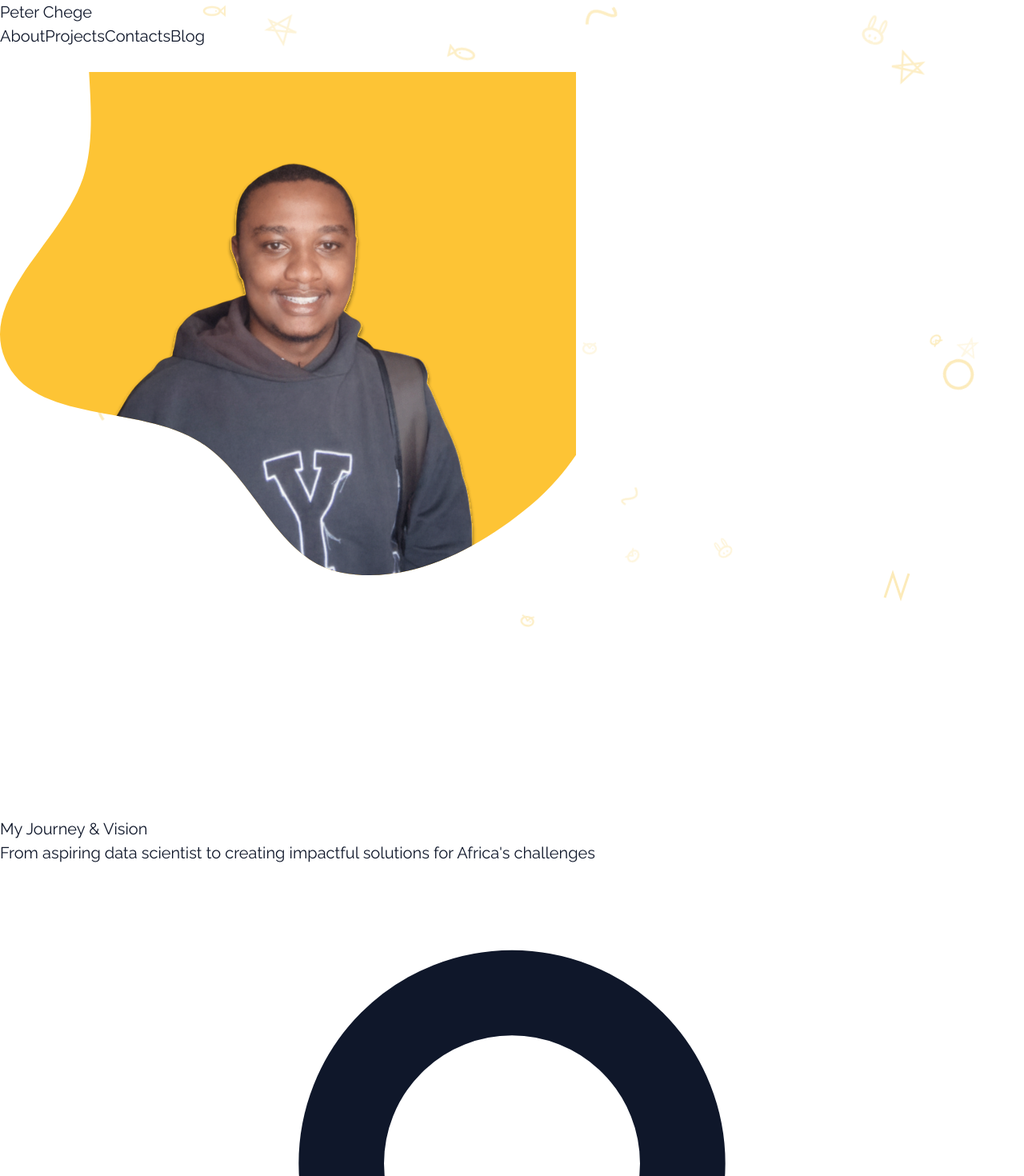
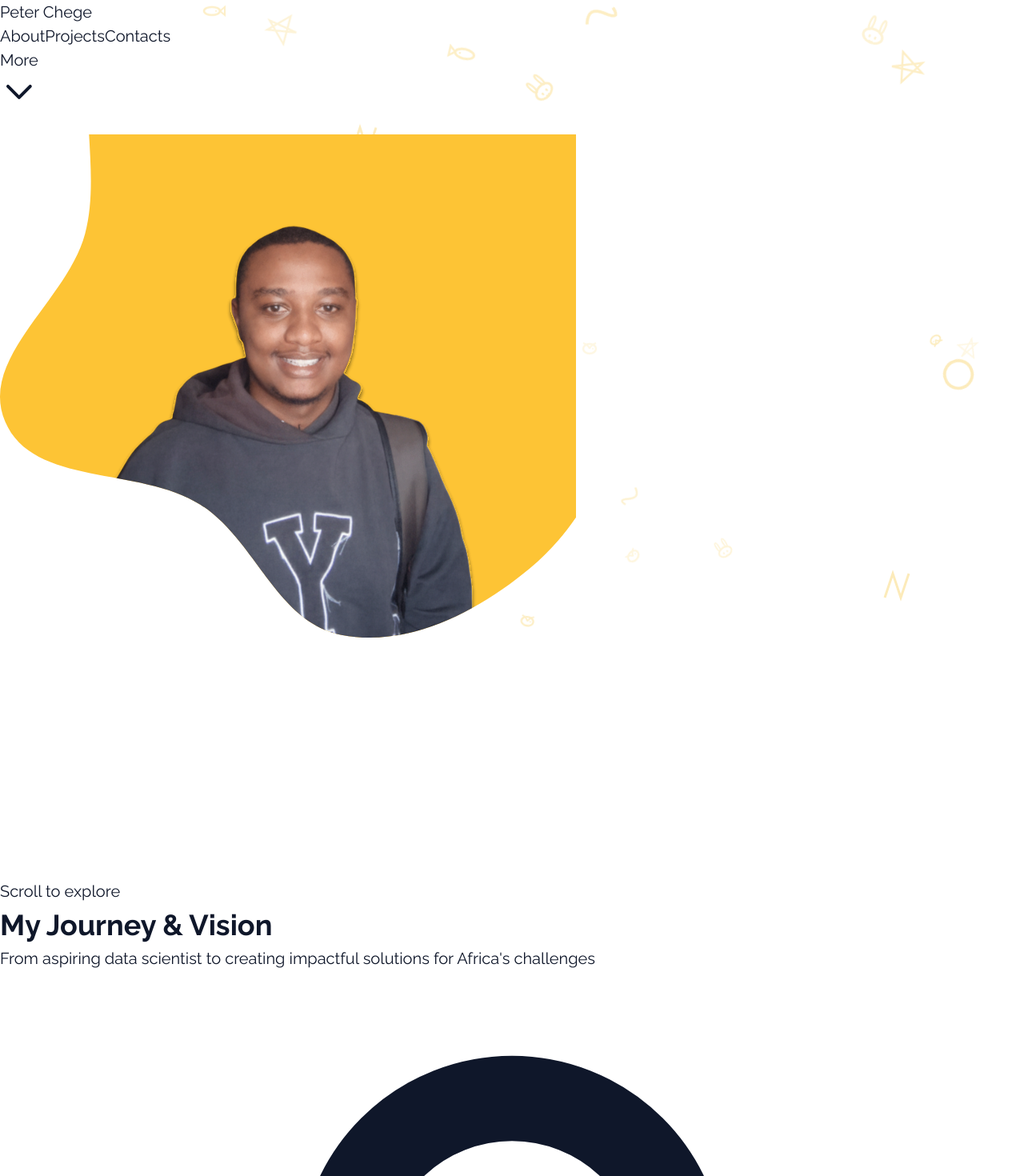
Before and after one commit to peter-njoro/react, a React (Vite) app: page / in a window 1280 px wide. Shown: the top 1470 px of the page at 80% size. Built offline with nearby package versions, Linux system fonts and the light colour scheme.

Commit message:
update complete.

```diff
--- a/src/data/data.ts
+++ b/src/data/data.ts
@@ -1,3 +1,5 @@
+import { lazy } from "react";
+
 export const about = [
     {
         title: "About Me",
@@ -298,5 +300,11 @@ export const navItems = [
     { label: "About", href: "#about" },
     { label: "Projects", href: "#projects" },
     { label: "Contacts", href: "#contacts" },
-    { label: "Blog", href: "/blog"}
+    { label: "Blog", href: "/blog"},
+    { label: "Case Studies", href: "#case-studies" },
+    { label: "Achievements", href: "#achievements" },
+    { label: "Resume", href: "assets/files/Peter_Chege-Resume.pdf" },
+    { label: "Skills", href: "#skills" },
+    { label: "Experience", href: "#experience" },
+    { label: "Hire Me", href: "#contact" },
 ];
--- a/src/index.css
+++ b/src/index.css
@@ -70,6 +70,16 @@
 .animate-spin {
   animation: var(--animate-spin);
 }
+
+h2 {
+  font-weight: bold !important;
+  font-size: 36px;
+}
+
+/* Or if you want to use numeric font weights */
+/* h2 {
+  font-weight: 700 !important;
+} */
 
 @keyframes spin {
   to {
--- a/src/screens/PortfolioWithForm/Header.tsx
+++ b/src/screens/PortfolioWithForm/Header.tsx
@@ -3,36 +3,110 @@ import { navItems } from "../../data/data";
 
 export default function Header() {
     const [menuOpen, setMenuOpen] = React.useState(false);
+    const [dropdownOpen, setDropdownOpen] = React.useState(false);
+
+    // Main nav items to show directly
+    const mainNavItems = navItems.filter(item =>
+        item.label === "About" || item.label === "Projects" || item.label === "Contacts"
+    );
+
+    // Dropdown items (everything else)
+    const dropdownItems = navItems.filter(item =>
+        item.label !== "About" && item.label !== "Projects" && item.label !== "Contacts"
+    );
 
     React.useEffect(() => {
         const onKey = (e: KeyboardEvent) => {
-            if (e.key === 'Escape') setMenuOpen(false);
+            if (e.key === 'Escape') {
+                setMenuOpen(false);
+                setDropdownOpen(false);
+            }
         };
         const onResize = () => {
-            if (window.innerWidth >= 768) setMenuOpen(false);
+            if (window.innerWidth >= 768) {
+                setMenuOpen(false);
+            }
         };
+
+        const handleClickOutside = (e: MouseEvent) => {
+            if (dropdownOpen && !(e.target as Element).closest('.dropdown-container')) {
+                setDropdownOpen(false);
+            }
+        };
+
         window.addEventListener('keydown', onKey);
         window.addEventListener('resize', onResize);
+        document.addEventListener('mousedown', handleClickOutside);
+
         return () => {
             window.removeEventListener('keydown', onKey);
             window.removeEventListener('resize', onResize);
+            document.removeEventListener('mousedown', handleClickOutside);
         };
-    }, []);
+    }, [dropdownOpen]);
 
     return (
         <header className="w-full h-16 flex justify-between items-center px-4 sm:px-8 lg:px-16 bg-transparent shadow-sm sticky top-0 z-10">
             <div className="font-bold text-font-high-emphasis text-lg whitespace-nowrap">Peter Chege</div>
 
-            <nav className="hidden md:flex gap-12">
-                {navItems.map((item) => (
-                    <a key={item.label} href={item.href} className="font-body-18px text-font-high-emphasis hover:text-brand-yellow transition-colors">
+            {/* Desktop Navigation */}
+            <nav className="hidden md:flex gap-8 items-center">
+                {/* Main nav items */}
+                {mainNavItems.map((item) => (
+                    <a
+                        key={item.label}
+                        href={item.href}
+                        className="font-body-18px text-font-high-emphasis hover:text-brand-yellow transition-colors duration-300"
+                    >
                         {item.label}
                     </a>
                 ))}
+
+                {/* Dropdown for other items */}
+                {dropdownItems.length > 0 && (
+                    <div className="relative dropdown-container">
+                        <button
+                            onClick={() => setDropdownOpen(!dropdownOpen)}
+                            className="flex items-center gap-1 font-body-18px text-font-high-emphasis hover:text-brand-yellow transition-colors duration-300 focus:outline-none"
+                        >
+                            More
+                            <svg
+                                className={`w-4 h-4 transform transition-transform duration-300 ${dropdownOpen ? 'rotate-180' : ''}`}
+                                fill="none"
+                                stroke="currentColor"
+                                viewBox="0 0 24 24"
+                            >
+                                <path strokeLinecap="round" strokeLinejoin="round" strokeWidth={2} d="M19 9l-7 7-7-7" />
+                            </svg>
+                        </button>
+
+                        {/* Dropdown Menu */}
+                        {dropdownOpen && (
+                            <div className="absolute top-full right-0 mt-2 w-48 bg-white rounded-lg shadow-lg border border-gray-200 py-2 z-20">
+                                {dropdownItems.map((item) => (
+                                    <a
+                                        key={item.label}
+                                        href={item.href}
+                                        onClick={() => setDropdownOpen(false)}
+                                        className="block px-4 py-2 text-font-high-emphasis hover:bg-gray-50 hover:text-brand-yellow transition-colors duration-200"
+                                    >
+                                        {item.label}
+                                    </a>
+                                ))}
+                            </div>
+                        )}
+                    </div>
+                )}
             </nav>
 
+            {/* Mobile Menu Button */}
             <div className="md:hidden">
-                <button aria-controls="mobile-menu" aria-expanded={menuOpen} onClick={() => setMenuOpen((s) => !s)} className="p-2 rounded-md inline-flex items-center justify-center focus:outline-none focus:ring-2 focus:ring-offset-2">
+                <button
+                    aria-controls="mobile-menu"
+                    aria-expanded={menuOpen}
+                    onClick={() => setMenuOpen((s) => !s)}
+                    className="p-2 rounded-md inline-flex items-center justify-center focus:outline-none focus:ring-2 focus:ring-offset-2"
+                >
                     {menuOpen ? (
                         <svg xmlns="http://www.w3.org/2000/svg" className="h-6 w-6" fill="none" viewBox="0 0 24 24" stroke="currentColor">
                             <path strokeLinecap="round" strokeLinejoin="round" strokeWidth={2} d="M6 18L18 6M6 6l12 12" />
@@ -45,11 +119,17 @@ export default function Header() {
                 </button>
             </div>
 
+            {/* Mobile Menu */}
             {menuOpen && (
                 <div id="mobile-menu" className="md:hidden absolute top-16 left-0 right-0 bg-white shadow-md z-20">
-                    <div className="flex flex-col p-4 gap-2">
+                    <div className="flex flex-col p-4 gap-1">
                         {navItems.map((item) => (
-                            <a key={item.label} href={item.href} onClick={() => setMenuOpen(false)} className="block px-3 py-2 rounded-md font-body-18px text-font-high-emphasis hover:bg-gray-50 transition-colors">
+                            <a
+                                key={item.label}
+                                href={item.href}
+                                onClick={() => setMenuOpen(false)}
+                                className="block px-4 py-3 rounded-md font-body-18px text-font-high-emphasis hover:bg-gray-50 hover:text-brand-yellow transition-colors duration-200"
+                            >
                                 {item.label}
                             </a>
                         ))}
--- a/src/screens/PortfolioWithForm/Hero.tsx
+++ b/src/screens/PortfolioWithForm/Hero.tsx
@@ -1,8 +1,21 @@
+import { useState, useEffect } from 'react';
 import styles from "./PortfolioWithForm.module.css";
 
 export default function Hero() {
+    const [isScrolled, setIsScrolled] = useState(false);
+
+    useEffect(() => {
+        const handleScroll = () => {
+            setIsScrolled(window.scrollY > 50);
+        };
+
+        window.addEventListener('scroll', handleScroll);
+        return () => window.removeEventListener('scroll', handleScroll);
+    }, []);
+
     return (
         <section className="flex flex-col items-center justify-center py-24 bg-transparent px-4 sm:px-8 lg:px-16" id="hero">
+            {/* Your existing hero content */}
             <img className="hidden lg:block object-cover mb-8 absolute top-0 right-0 max-w-[720px] w-full h-auto translate-y-[-1rem] animate-fade-in opacity-0 [--animation-delay:0ms]" alt="Hero Background" src="assets/svg/image.svg" />
             <div className={styles["hero-text"]}>
                 <span className={styles["hero-role"]}>Python Backend Developer</span>
@@ -16,6 +29,16 @@ export default function Hero() {
                     <a href="assets/files/Peter_Chege-Resume.pdf" className={`${styles.btn} ${styles["btn-secondary"]}`} target="_blank" rel="noopener noreferrer" download>Resume</a>
                 </div>
             </div>
+
+            {/* Scroll Indicator - Centered with scroll hide */}
+            <div className={`fixed bottom-8 left-1/2 transform -translate-x-1/2 z-30 flex flex-col items-center gap-2 text-gray-400 transition-opacity duration-500 ${
+                isScrolled ? 'opacity-0 pointer-events-none' : 'opacity-100'
+            }`}>
+                <span className="text-sm font-medium">Scroll to explore</span>
+                <div className="w-6 h-10 border-2 border-gray-300 rounded-full flex justify-center">
+                    <div className="w-1 h-3 bg-[#fdc435] rounded-full mt-2 animate-bounce"></div>
+                </div>
+            </div>
         </section>
     );
 }
```
Also changed, not shown: src/screens/PortfolioWithForm/FooterWave.tsx (+56 -32 lines).
